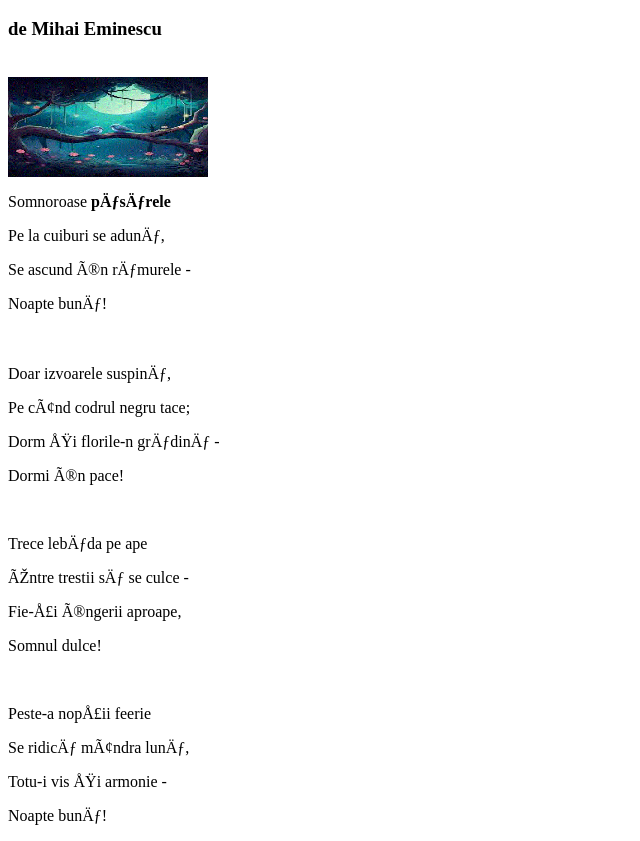
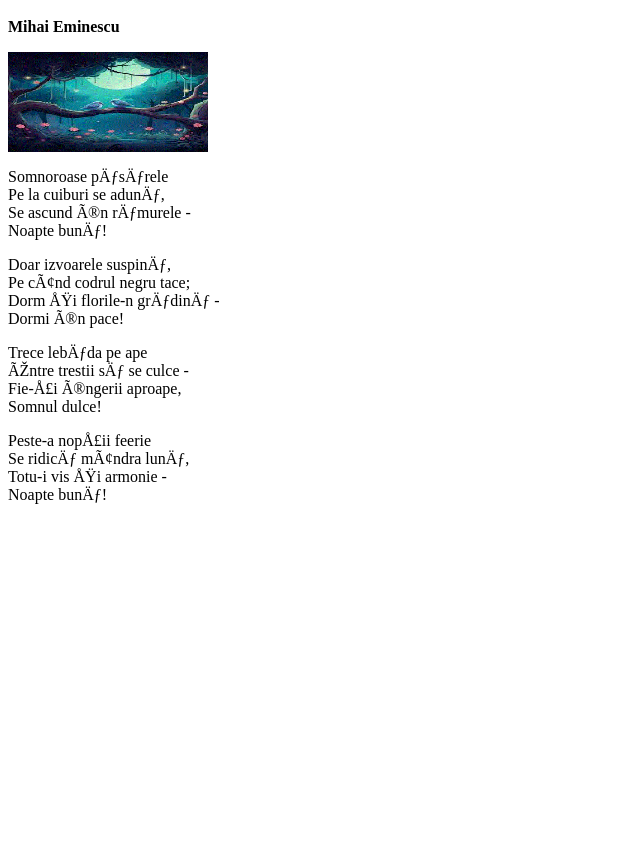
Before and after one commit to cristinamhamza/proiect-test-1, a plain HTML site: page index.html in a window 1280 px wide. Shown: the part 48-889 px from the top of the page, without its empty margins (0-640 px from the left). After the commit the page ends 800 px from the top, so only its background shows below. Drawn offline with Linux system fonts and the light colour scheme; files whose address does not match are found by name.

Commit message:
feat: fisier de structura

```diff
--- a/index.html
+++ b/index.html
@@ -6,33 +6,36 @@
     </head>
     <body>
         <h1>Somnoroase pasarele</h1>
-        <h3>de Mihai Eminescu</h3>
+        <p><strong>Mihai Eminescu</strong></p>
+
+        <img src="C:\Users\crist\Desktop\proiecte\proiect-test-1\Somnoroase-pasarele.gif" width="200" height="100"/>
+
+        <p>Somnoroase păsărele
         <br/>
-        <img src="C:\Users\crist\Desktop\proiecte\proiect-test-1\Somnoroase-pasarele.gif" width="200" height="100"/>
+        Pe la cuiburi se adună,
         <br/>
-        <p>Somnoroase <strong>păsărele</strong></p>
-        <p>Pe la cuiburi se adună,</p>
-        <p>Se ascund în rămurele -</p>
-        <p>Noapte bună!</p>
+        Se ascund în rămurele -
         <br/>
+        Noapte bună!</p>
+
+        <p>Doar izvoarele suspină,
         <br/>
+        Pe când codrul negru tace;
+        <br/>
+        Dorm şi florile-n grădină -
+        <br/>
+        Dormi în pace!</p>
 
-        Doar izvoarele suspină,</p>
-        <p>Pe când codrul negru tace;</p>
-        <p>Dorm şi florile-n grădină -</p>
-        <p>Dormi în pace!</p>
-        <br/>
 
-        <p>Trece lebăda pe ape</p>
-        <p>Între trestii să se culce -</p>
-        <p>Fie-ţi îngerii aproape,</p>
-        <p>Somnul dulce!</p>
-        <br/>
+        <p>Trece lebăda pe ape<br/>
+        Între trestii să se culce -<br/>
+        Fie-ţi îngerii aproape,<br/>
+        Somnul dulce!</p>
 
-        <p>Peste-a nopţii feerie</p>
-        <p>Se ridică mândra lună,</p>
-        <p>Totu-i vis şi armonie -</p>
-        <p>Noapte bună!</p>
+        <p>Peste-a nopţii feerie<br/>
+        Se ridică mândra lună,<br/>
+        Totu-i vis şi armonie -<br/>
+        Noapte bună!</p>
 
     </body>
 </html>
```
